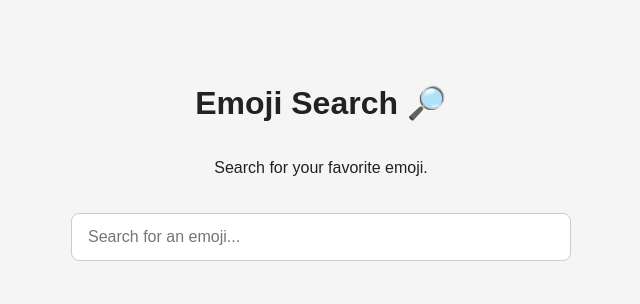
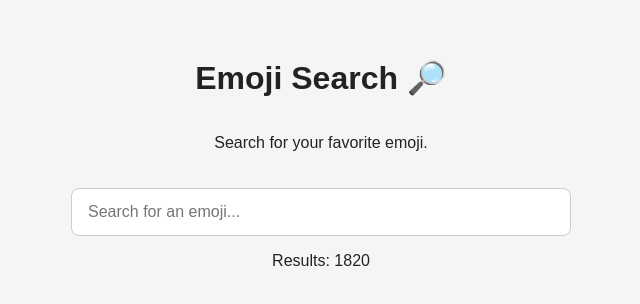
Before and after one commit to mohadesehesmaeilzadeh/emoji-search, a React (Create React App) app: page / in a window 1280 px wide. Shown: the part 238-542 px from the top of the page, without its empty margins (319-959 px from the left). Built offline with nearby package versions, Linux system fonts and the light colour scheme.

Commit message:
edit: add reasult for the search container

```diff
--- a/src/App.js
+++ b/src/App.js
@@ -11,8 +11,14 @@ function App() {
     setSearch(event.target.value);
   };
 
-  console.log("Emoji List:", emojiList);
-  console.log("Search:", search);
+  const filteredEmojis = emojiList.filter((emoji) => {
+    const searchText = search.toLowerCase();
+
+    return (
+      emoji.title.toLowerCase().includes(searchText) ||
+      emoji.keywords.toLowerCase().includes(searchText)
+    );
+  });
 
   return (
     <main className="app">
@@ -24,6 +30,10 @@ function App() {
         value={search}
         onChange={handleSearchChange}
       />
+
+      <p>
+        Results: {filteredEmojis.length}
+      </p>
     </main>
   );
 }
```
